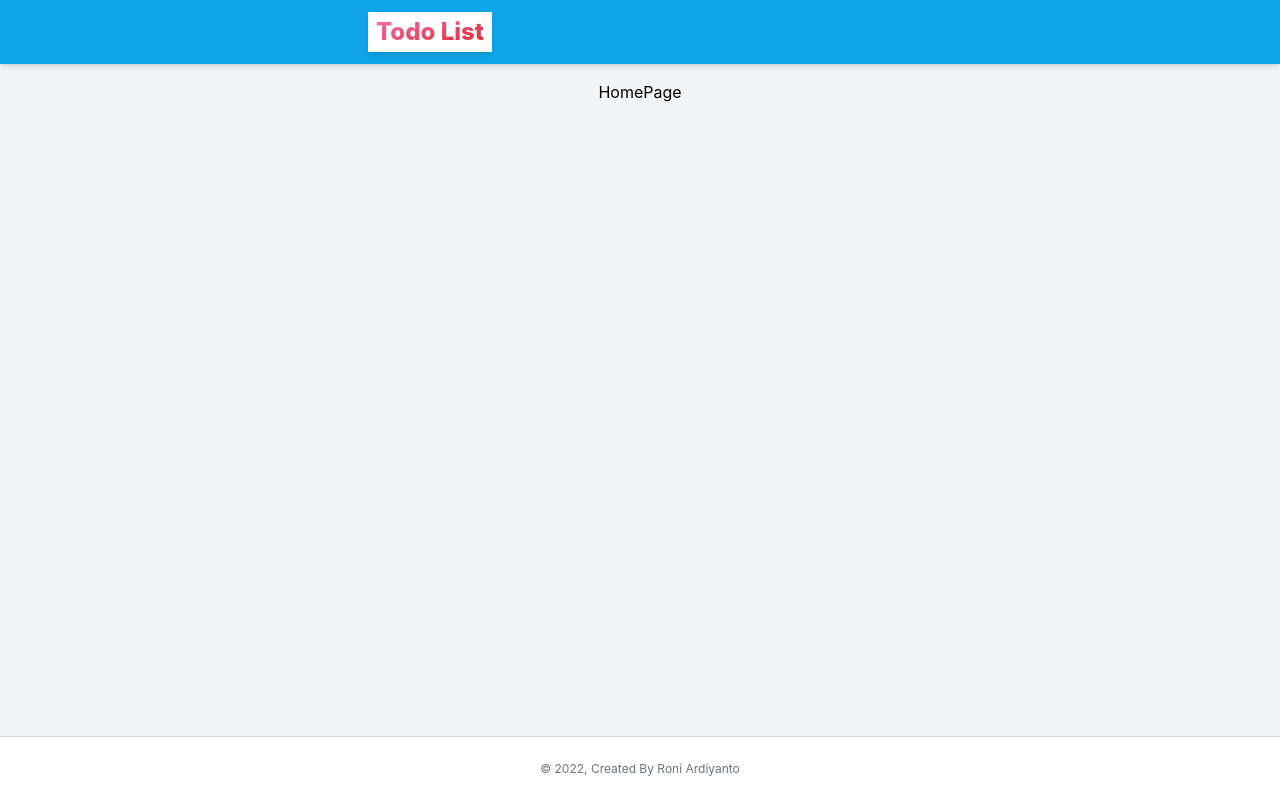
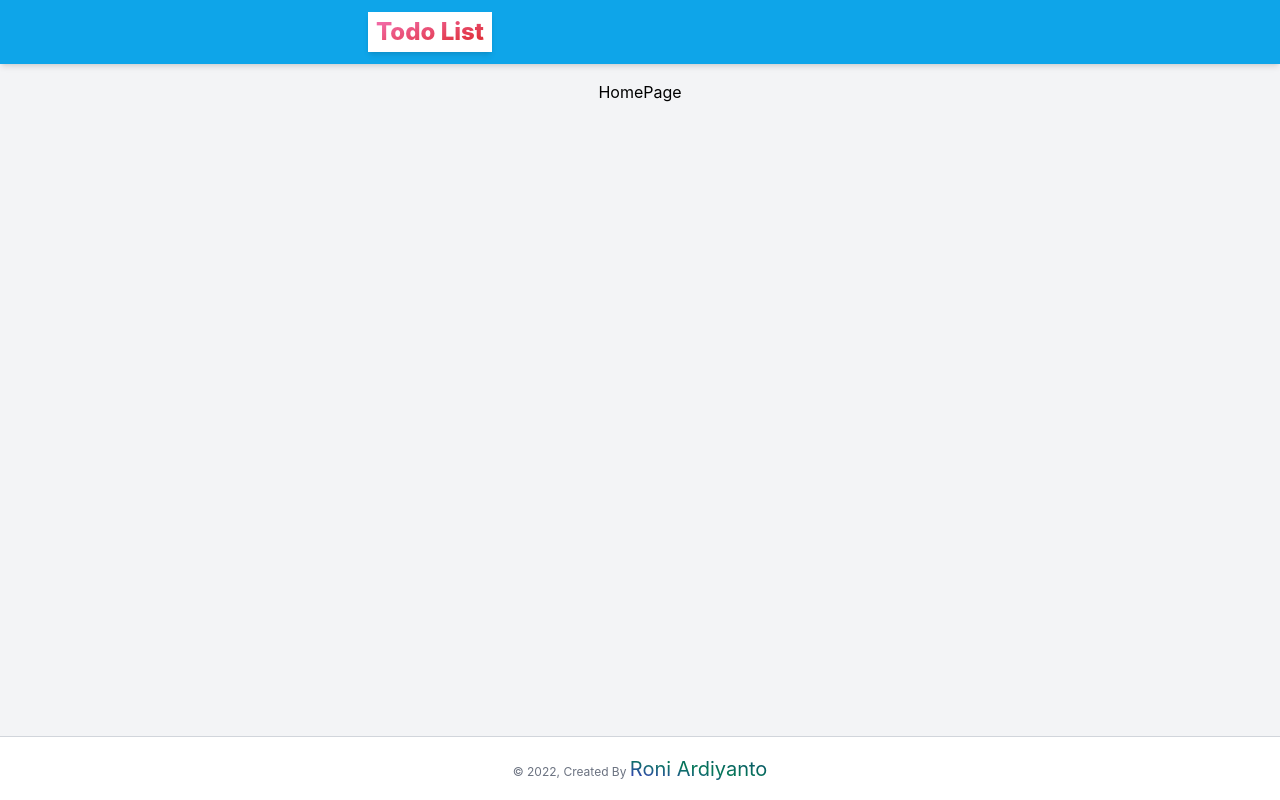
Before and after one commit to enjinerd/react-template-for-apply-job, a React (Create React App) app: page / in a window 1280 px wide. Built offline with nearby package versions, Linux system fonts and the light colour scheme.

Commit message:
fix(components): :bug: change footer style and data

```diff
--- a/src/components/layout/Footer.jsx
+++ b/src/components/layout/Footer.jsx
@@ -1,11 +1,13 @@
 export const Footer = () => {
   return (
     <footer className="fixed bottom-0 z-40 flex items-center justify-center w-full h-16 px-2 bg-white border-t border-gray-300">
-      <div className="flex flex-col items-center justify-center">
+      <div className="flex flex-col items-center justify-center gap-3">
         <p className="text-center text-gray-500 text-xs">
           © {new Date().getFullYear()}, Created By
           {` `}
-          <a href="https://www.gatsbyjs.org">Roni Ardiyanto</a>
+          <a href="https://www.ron.my.id" className="text-xl text-transparent bg-clip-text bg-gradient-to-bl from-sky-900 via-emerald-700 to-indigo-700">
+            Roni Ardiyanto
+          </a>
         </p>
       </div>
     </footer>
```
